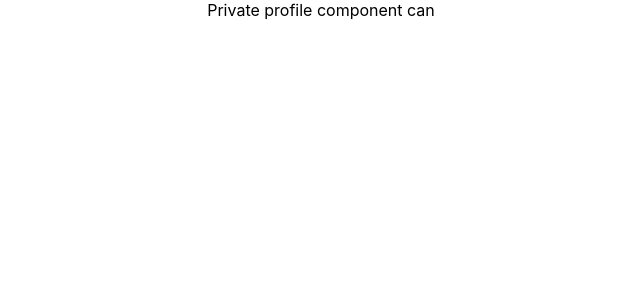
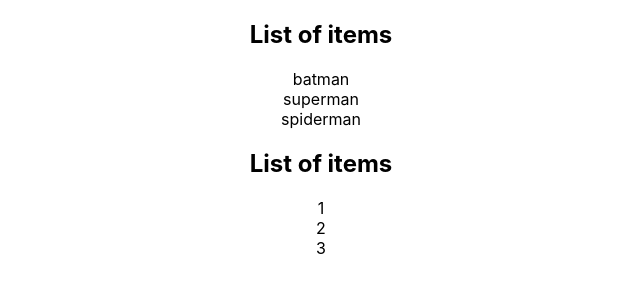
Before and after one commit to hcsoylu/react-with-ts, a React (Create React App) app: page / in a window 1280 px wide. Shown: the top 300 px of the page, without its empty margins (319-959 px from the left). Built offline with nearby package versions, Linux system fonts and the light colour scheme.

Commit message:
generic props

```diff
--- a/src/App.tsx
+++ b/src/App.tsx
@@ -1,11 +1,14 @@
 import "./App.css";
-import Private from "./components/auth/Private";
-import Profile from "./components/auth/Profile";
+import List from "./components/generics/List";
 
 function App() {
   return (
     <div className="App">
-      <Private isLoggedIn={true} component={Profile} />
+      <List
+        items={["batman", "superman", "spiderman"]}
+        onClick={(item) => console.log(item)}
+      />
+      <List items={[1, 2, 3]} onClick={(item) => console.log(item)} />
     </div>
   );
 }
--- /dev/null
+++ b/src/components/generics/List.tsx
@@ -0,0 +1,23 @@
+import React from "react";
+
+type ListProps<T> = {
+  items: T[];
+  onClick: (value: T) => void;
+};
+
+const List = <T extends {}>({ items, onClick }: ListProps<T>) => {
+  return (
+    <div>
+      <h2>List of items</h2>
+      {items.map((item, index) => {
+        return (
+          <div key={index} onClick={() => onClick(item)}>
+            {item}
+          </div>
+        );
+      })}
+    </div>
+  );
+};
+
+export default List;
```
